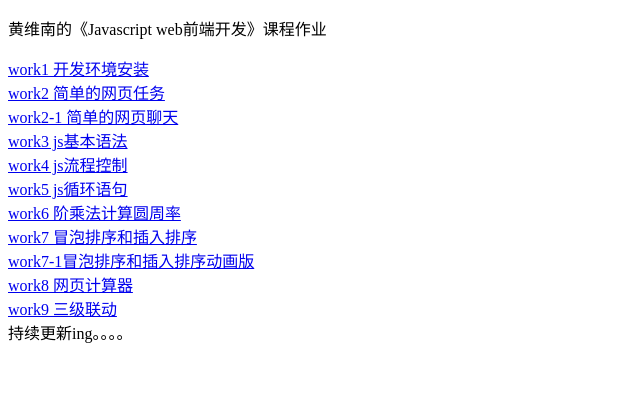
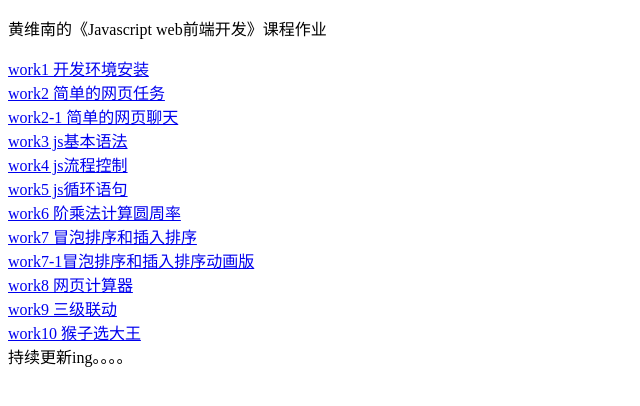
Before and after one commit to Ann-Little/jswork, a plain HTML site: page index.html in a window 1280 px wide. Shown: the whole page, without its empty margins (0-640 px from the left). Drawn offline with Linux system fonts and the light colour scheme.

Commit message:
index.html

```diff
--- a/index.html
+++ b/index.html
@@ -19,6 +19,7 @@
     <a href="work7slide/index.html">work7-1冒泡排序和插入排序动画版</a><br>
     <a href="work8/index.html">work8 网页计算器</a><br>
     <a href="work9/index.html">work9 三级联动</a><br>
+    <a href="work10/index.html">work10 猴子选大王</a><br>
     持续更新ing。。。。
 </body>
 </html>
```
